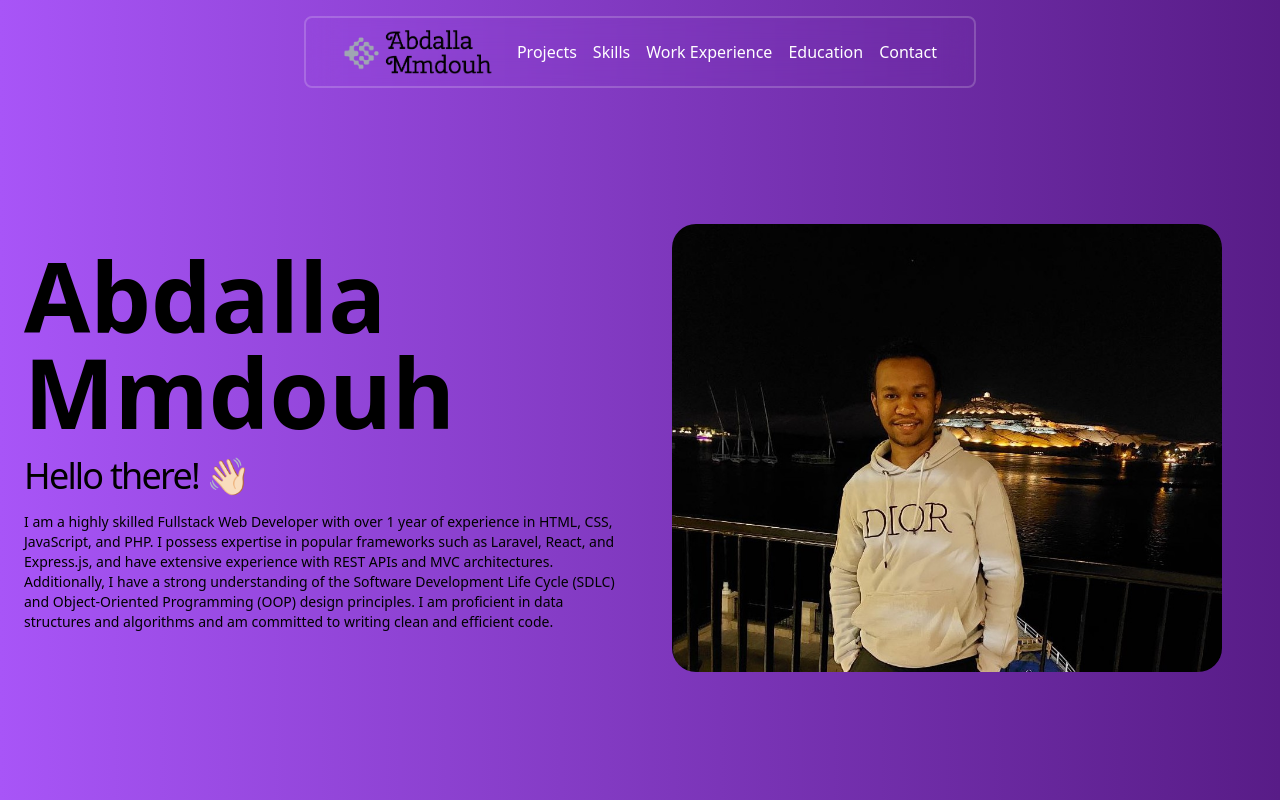
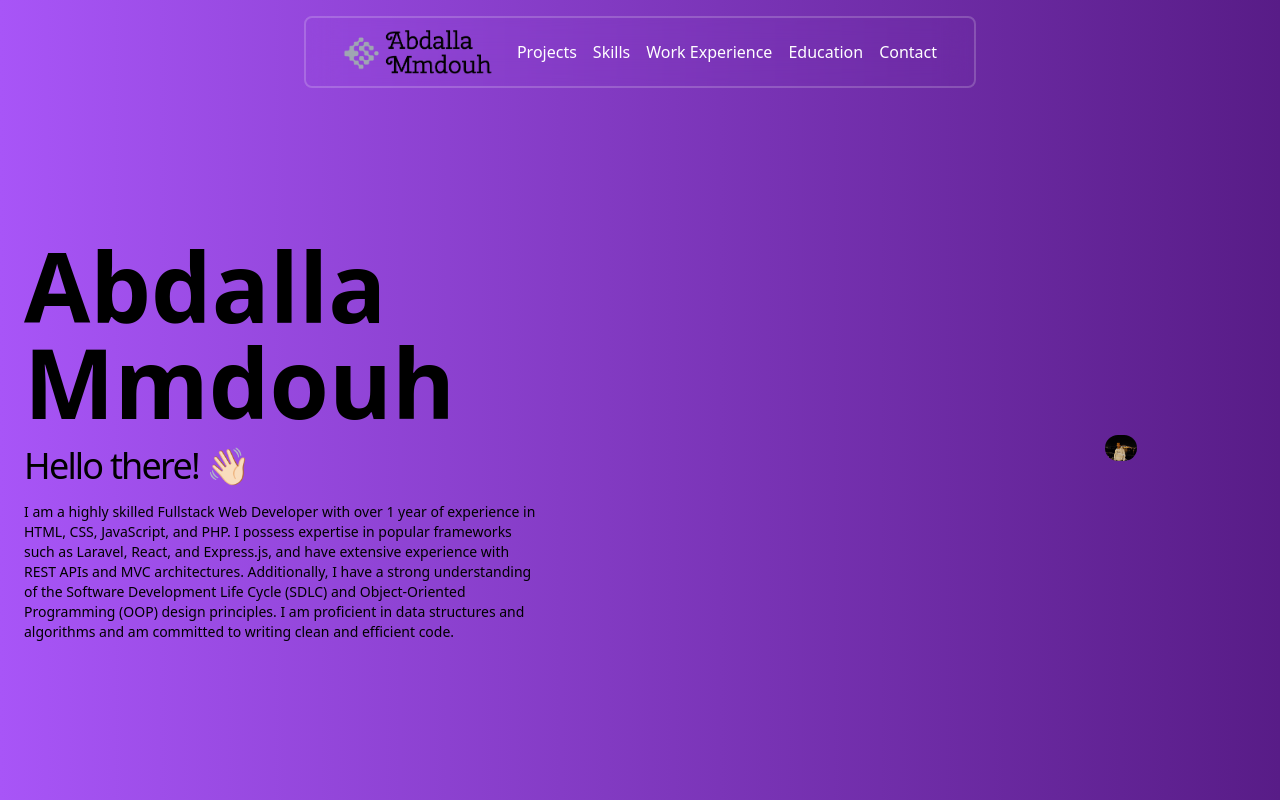
Before and after one commit to abdo0070/portfolio-react, a React (Create React App) app: page / in a window 1280 px wide. Shown: the top 800 px of the page. Built offline with nearby package versions, Linux system fonts and the light colour scheme.

Commit message:
add frame motion to hero component

```diff
--- a/package.json
+++ b/package.json
@@ -8,6 +8,7 @@
     "@fortawesome/react-fontawesome": "^0.2.2",
     "cra-template": "1.2.0",
     "emailjs": "^4.0.3",
+    "framer-motion": "^12.12.1",
     "react": "^19.0.0",
     "react-dom": "^19.0.0",
     "react-icons": "^5.4.0",
--- a/src/components/Hero.jsx
+++ b/src/components/Hero.jsx
@@ -1,28 +1,48 @@
-import React from 'react'
-import { HERO } from '../constants';
-import myImg from '../assets/abdo.jpg';
+import React from "react";
+import { HERO } from "../constants";
+import myImg from "../assets/abdo.jpg";
+import { motion } from "framer-motion";
 const Hero = () => {
   return (
-        <section className='flex lg:min-h-screen flex-col md:flex-row items-center'>
-
+    <section className="flex lg:min-h-screen flex-col md:flex-row items-center">
+      <motion.div
+        initial={{ opacity: 0, x: -50 }}
+        animate={{ opacity: 1, x: 0 }}
+        transition={{ duration: 1 }}
+      >
         <div className="w-full md:w-1/2">
-                <h2 className='p-1 md:p-2 text-2xl font-bold md:text-5xl lg:text-8xl'>
+          <h2 className="p-1 md:p-2 text-2xl font-bold md:text-5xl lg:text-8xl">
             {HERO.name}
           </h2>
-                <p className='p-1 md:p-2 text-xl tracking-tighter lg:text-4xl'>
+          <p className="p-1 md:p-2 text-xl tracking-tighter lg:text-4xl">
             {HERO.greet}
           </p>
-                <p className='mb-4 p-1 md:p-2 text-sm'>
-                    {HERO.description}
-                </p>
+          <p className="mb-4 p-1 md:p-2 text-sm">{HERO.description}</p>
         </div>
+      </motion.div>
+
+      <motion.div
+        initial={{ opacity: 1, scale: 0.8 }}
+        animate={{ opacity: 1, scale: 1 }}
+        transition={{ duration: 1 }}
+      >
         <div className="w-full md:w-1/2 lg:p-8 h-full flex items-center">
           <div className="flex justify-center">
-                    <img src={myImg} alt="my_img" width={550} height={550} className='rounded-3xl' />
+            <motion.img
+              initial={{ opacity: 0 }}
+              animate={{ opacity: 1 }}
+              transition={{ duration: 1 }}
+              src={myImg}
+              alt="my_img"
+              width={550}
+              height={550}
+              className="rounded-3xl"
+            />
           </div>
         </div>
+      </motion.div>
     </section>
-    )
-}
+  );
+};
 
 export default Hero;
```
Also changed, not shown: 1 other file (tests, documents, lock files or other folders). Lines whose indentation alone changed are shown as unchanged.
